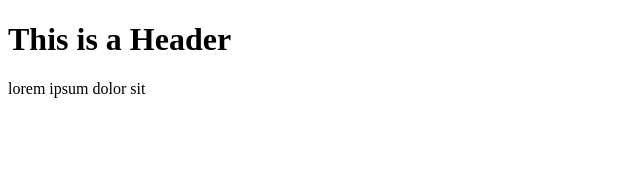
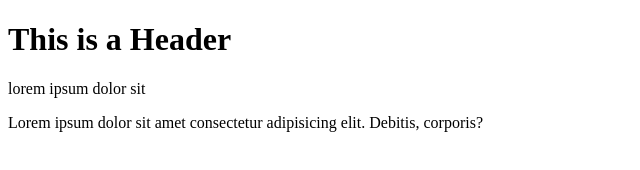
Before and after one commit to AlexNieman/git-test, a plain HTML site: page index.html in a window 1280 px wide. Shown: the whole page, without its empty margins (0-640 px from the left). Drawn offline with Linux system fonts and the light colour scheme.

Commit message:
Third commit

```diff
--- a/index.html
+++ b/index.html
@@ -9,5 +9,6 @@
   <body>
     <h1>This is a Header</h1>
     <p>lorem ipsum dolor sit</p>
+    <p>Lorem ipsum dolor sit amet consectetur adipisicing elit. Debitis, corporis?</p>
   </body>
 </html>
```
